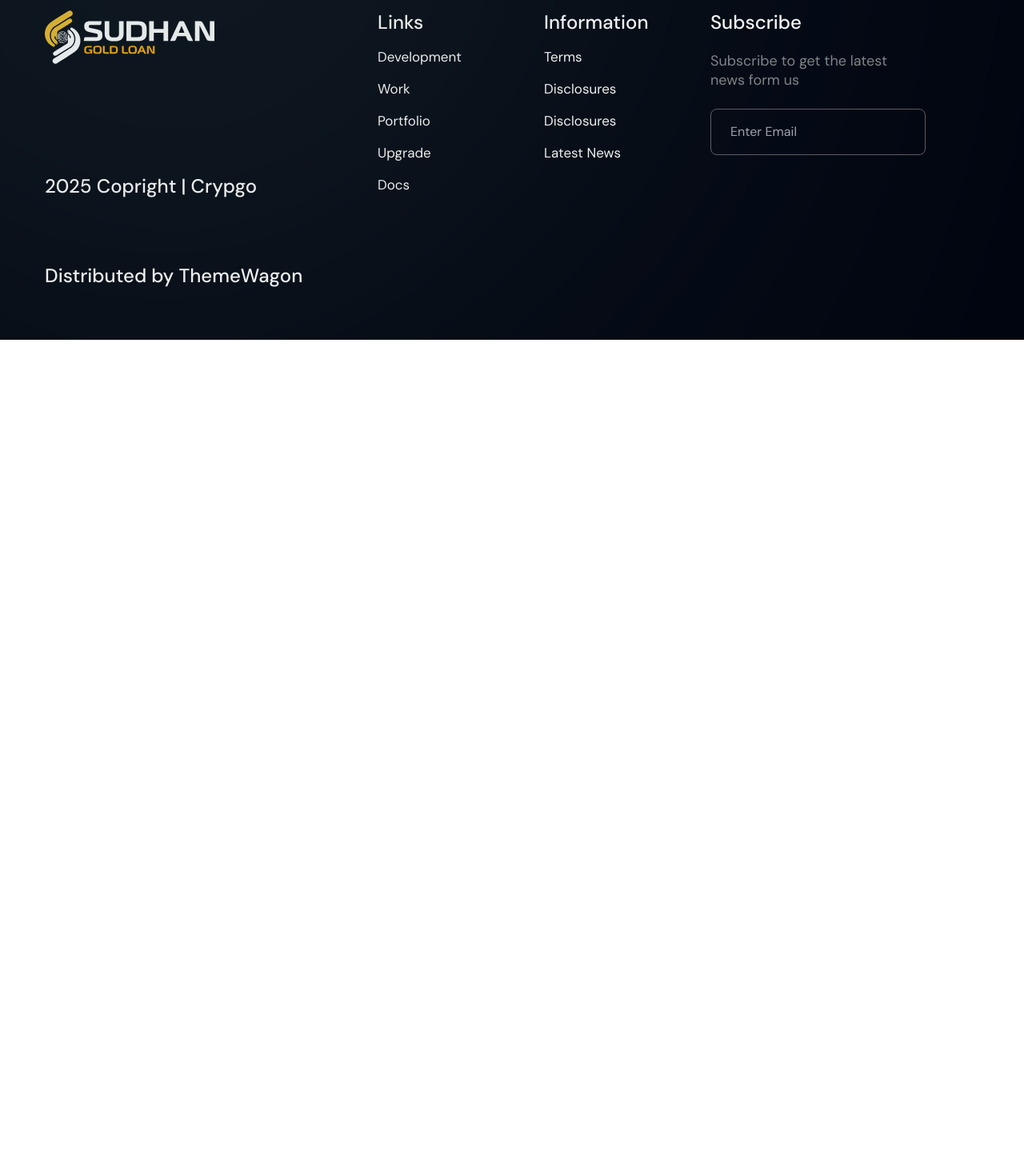
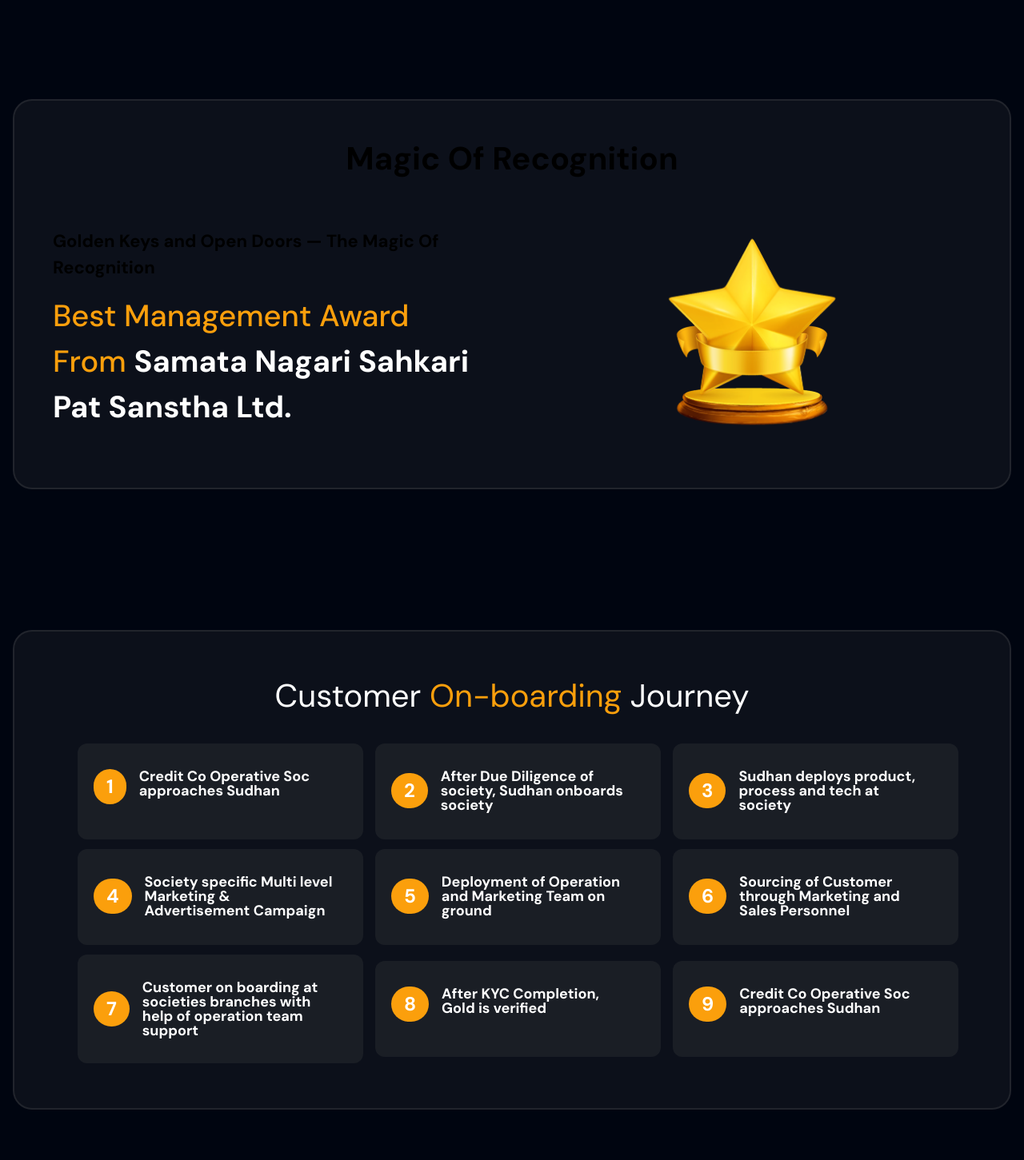
Before and after one commit to ranjitgsudhan/sudhan-fintech, a Next.js app: page / in a window 1280 px wide. Shown: the part 5980-7431 px from the top of the page at 80% size. Before the commit the page ends 6405 px from the top, so only its background shows below. Built offline with nearby package versions, Linux system fonts and the light colour scheme; some icons are missing.

Commit message:
Feature for Award and Onboard Component

```diff
--- a/src/app/page.tsx
+++ b/src/app/page.tsx
@@ -7,6 +7,8 @@
 import Upgrade from "@/components/Home/upgrade";
 import Perks from "@/components/Home/perks";
 import { Metadata } from "next";
+import Onboard from "@/components/Home/Onboarding";
+import Award from "@/components/Home/award";
 export const metadata: Metadata = {
   title: "CrypGo",
 };
@@ -14,6 +16,7 @@
 export default function Home() {
   return (
     <main>
+
       <Hero />
       <Work />
       <TimeLine />
@@ -21,6 +24,9 @@
       <Portfolio />
       <Upgrade />
       <Perks />
+       <Award/>
+      <Onboard/>
+
     </main>
   );
 }
--- /dev/null
+++ b/src/components/Home/Onboarding/index.tsx
@@ -0,0 +1,62 @@
+"use client";
+
+import Link from "next/link";
+import { useEffect, useRef, useState } from "react";
+import { getOnboardData, OnboardingStep } from "@/constants/onboarding";
+import { motion, useInView } from "framer-motion";
+
+const Onboard = () => {
+  const [onBoardingData, setOnBoardingData] = useState<OnboardingStep[]>([]);
+     const ref = useRef(null);
+    const inView = useInView(ref);
+  useEffect(() => {
+    setOnBoardingData(getOnboardData());
+  }, []);
+
+  return (
+    <section className="md:pt-44 sm:pt-24 pt-12 relative z-1">
+      <div className="w-full px-4">
+        <div ref={ref} className="bg-section bg-opacity-10 px-16 py-14 rounded-3xl border-2 border-opacity-20 border-section grid grid-cols-12 items-center relative overflow-hidden">
+          <div className="lg:col-span-12 col-span-12">
+            <h2 className="text-white lg:text-center sm:text-40 text-30 mb-6">
+              Customer <span className="text-sudhan">On-boarding</span> Journey
+            </h2>
+          </div>
+
+          {onBoardingData &&
+            onBoardingData.map((data, index) => (
+              <motion.div
+
+                key={data.step}
+                initial={{ opacity: 0, y: 30 }}
+                animate={ inView ? { opacity: 1, y: 0 } : { opacity: 0, y: "100px" }}
+                transition={{ duration: 0.5, delay: index * 0.2 }}
+
+                className="lg:col-span-4 col-span-12"
+              >
+
+                <div className="flex lg:justify-end lg:mt-3 mt-7 justify-center gap-3">
+                  <div className="w-[96%] px-5 py-5 bg-dark_grey bg-opacity-80 rounded-xl min-h-[120px]">
+                    <div className="flex justify-between my-3">
+                      <div className="flex items-center justify-center">
+                        <span className="text-white text-[24px] px-4 bg-sudhan rounded-full py-1 font-bold">
+                          {data.step}
+                        </span>
+                      </div>
+                      <div className="mx-4">
+                        <p className="text-[18px] font-bold text-white mb-0 leading-none">
+                          {data.journey}
+                        </p>
+                      </div>
+                    </div>
+                  </div>
+                </div>
+              </motion.div>
+            ))}
+        </div>
+      </div>
+    </section>
+  );
+};
+
+export default Onboard;
--- /dev/null
+++ b/src/components/Home/award/index.tsx
@@ -0,0 +1,80 @@
+"use client";
+
+import { useEffect, useRef, useState } from "react";
+import { getOnboardData, OnboardingStep } from "@/constants/onboarding";
+import { motion } from "framer-motion";
+import Image from "next/image";
+import { getImagePrefix } from "@/utils/utils";
+import { useInView } from "framer-motion";
+
+const Award = () => {
+  const [onBoardingData, setOnBoardingData] = useState<OnboardingStep[]>([]);
+
+  // Ref and inView detection
+  const sectionRef = useRef(null);
+  const isInView = useInView(sectionRef, { once: true, amount: 0.3 });
+
+  useEffect(() => {
+    setOnBoardingData(getOnboardData());
+  }, []);
+
+  return (
+    <section className="md:pt-44 sm:pt-24 pt-12 relative z-1">
+      <div className="w-full px-4">
+        <div
+          ref={sectionRef}
+          className="bg-section bg-opacity-10 px-10 py-12 rounded-3xl border-2 border-opacity-20 border-section relative overflow-hidden"
+        >
+          {/* Title */}
+          <motion.h2
+            initial={{ opacity: 0, y: -30 }}
+            animate={isInView ? { opacity: 1, y: 0 } : {}}
+            transition={{ duration: 0.6 }}
+            className="font-bold text-center sm:text-40 text-30 mb-10"
+          >
+            Magic Of Recognition
+          </motion.h2>
+
+          {/* Flex Row: Text & Image */}
+          <div className="flex flex-col lg:flex-row items-center justify-between gap-10">
+            {/* Text Block */}
+            <motion.div
+              initial={{ opacity: 0, x: -40 }}
+              animate={isInView ? { opacity: 1, x: 0 } : {}}
+              transition={{ duration: 0.6, delay: 0.2 }}
+              className="lg:w-1/2 w-full px-2"
+            >
+              <h3 className="text-[22px] font-bold mb-4 text-center lg:text-left">
+                Golden Keys and Open Doors — The Magic Of Recognition
+              </h3>
+              <h1 className="font-medium lg:text-[38px] md:text-[34px] text-[30px] text-sudhan lg:text-left text-center">
+                Best Management Award From{" "}
+                <span className="font-bold text-white block lg:inline">
+                  Samata Nagari Sahkari Pat Sanstha Ltd.
+                </span>
+              </h1>
+            </motion.div>
+
+            {/* Image Block */}
+            <motion.div
+              initial={{ opacity: 0, x: 40 }}
+              animate={isInView ? { opacity: 1, x: 0 } : {}}
+              transition={{ duration: 0.6, delay: 0.4 }}
+              className="lg:w-1/2 w-full flex justify-center"
+            >
+              <Image
+                src={`${getImagePrefix()}images/work/award.png`}
+                alt="award"
+                width={300}
+                height={325}
+                className="max-w-full"
+              />
+            </motion.div>
+          </div>
+        </div>
+      </div>
+    </section>
+  );
+};
+
+export default Award;
--- /dev/null
+++ b/src/constants/onboarding.tsx
@@ -0,0 +1,48 @@
+const OnboardData: { step: number; journey: string }[] = [
+  {
+    step: 1,
+    journey: "Credit Co Operative Soc approaches Sudhan"
+  },
+  {
+    step: 2,
+    journey: "After Due Diligence of society, Sudhan onboards society"
+  },
+  {
+    step: 3,
+    journey: "Sudhan deploys product, process and tech at society"
+  },
+  {
+    step: 4,
+    journey: "Society specific Multi level Marketing & Advertisement Campaign"
+  },
+  {
+    step: 5,
+    journey: "Deployment of Operation and Marketing Team on ground"
+  },
+  {
+    step: 6,
+    journey: "Sourcing of Customer through Marketing and Sales Personnel"
+  },
+  {
+    step: 7,
+    journey: "Customer on boarding at societies branches with help of operation team support"
+  },
+  {
+    step: 8,
+    journey: "After KYC Completion, Gold is verified"
+  },
+  {
+    step: 9,
+    journey: "Credit Co Operative Soc approaches Sudhan"
+  }
+];
+
+export const getOnboardData = () => {
+  return OnboardData;
+};
+
+
+ export type OnboardingStep = {
+  step: number;
+  journey: string;
+    };
--- a/tailwind.config.ts
+++ b/tailwind.config.ts
@@ -65,6 +65,7 @@
         charcoalGray: "#666C78",
         deepSlate: "#282C36",
         slateGray: "#2F3543",
+        sudhan:"#fb9f0c",
       },
       fontSize: {
         86: [
```
Also changed, not shown: public/images/work/award.png (added).
